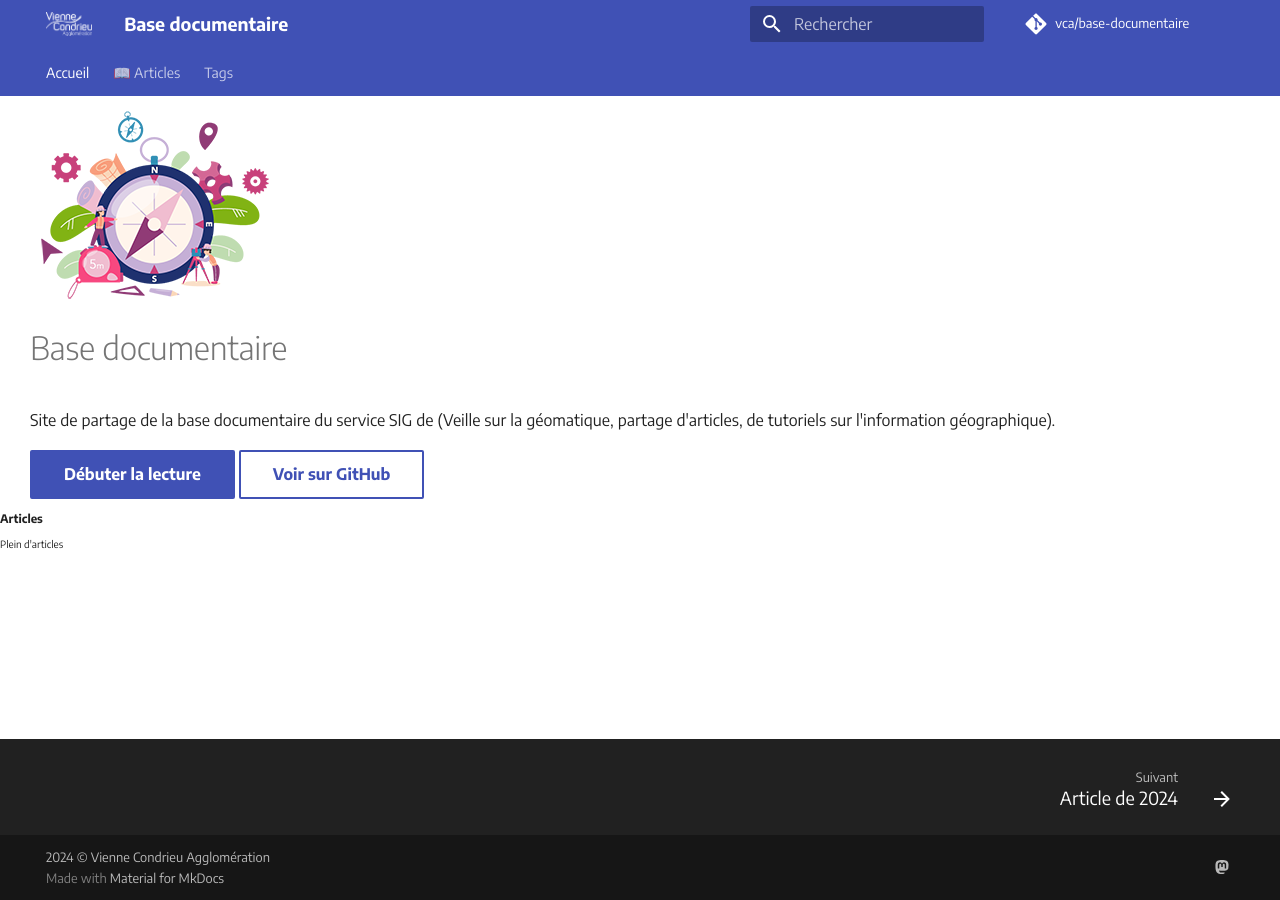
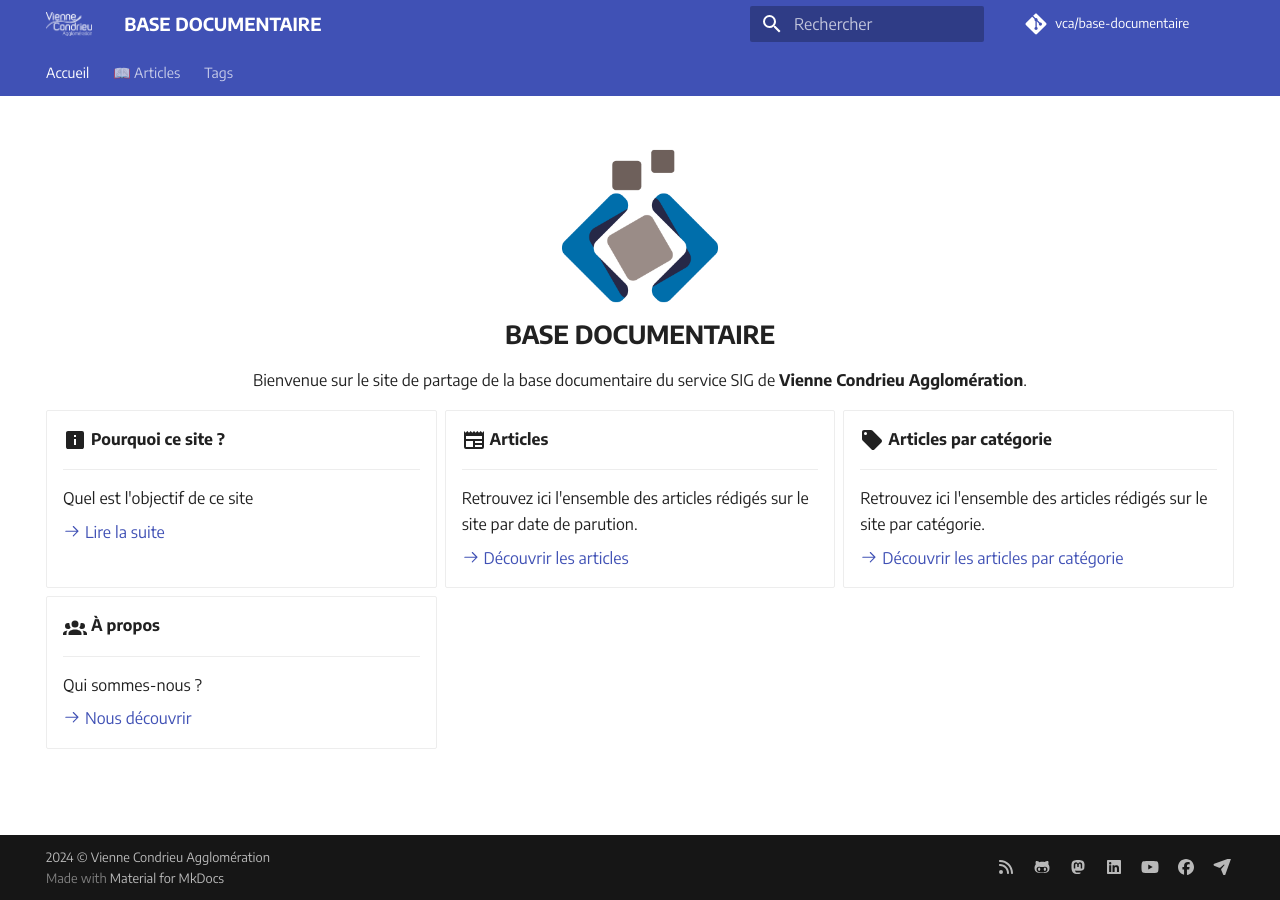
Before and after one commit to vienne-condrieu-agglomeration/igeo, an MkDocs documentation site: the page built from docs/index.md, in a window 1280 px wide. Built offline with MkDocs 1.6.1 and Material for MkDocs 9.7.7, drawn with Linux system fonts in a browser that asks for light colours; comment, search, counter and statistics services are not loaded.

```diff
--- a/docs/index.md
+++ b/docs/index.md
@@ -1,15 +1,72 @@
 ---
-title: Accueil
+title: BASE DOCUMENTAIRE
 date: 2024-04-15
-description: Page d'accueil de la base documentaire du service IG&O de Vienne Condrieu Agglomération. C'est aussi un site de veille sur la géomatique libre, la partage d'articles, de tutoriels sur l'information géographique.
-tags:
-    - IG&O
-template: home.html
+description: Page d'accueil de la base documentaire du service SIG de Vienne Condrieu Agglomération. C'est aussi un site de veille sur la géomatique, la partage d'articles et de tutoriels sur l'information géographique
+# template: home.html
 search:
     exclude: true
 hide:
     - navigation
+    - footer
     - toc
 ---
+<style>
+  .md-typeset h1,
+  .md-content__button {
+    display: none;
+  }
+  .md-typeset h2 {
+    font-size: 1.5625em;
+    font-weight: bold;
+    line-height: 1.4;
+    margin: 0.14em 0 .64em;
+  }
+</style>
 
-# Bienvenue
+<div style="text-align: center">
+  <div>
+      <img src="assets/images/logo/logo-v01.png" style="max-width: 160px;" />
+  </div>
+  <div>
+    <h2>BASE DOCUMENTAIRE</h2>
+    <p>Bienvenue sur le site de partage de la base documentaire du service SIG de <b>Vienne Condrieu Agglomération</b>.</p>
+    <!-- <p>Veille sur la géomatique, partage d'articles et de tutoriels sur l'information géographique</p> -->
+  </div>
+</div>
+
+<div class="grid cards" markdown>
+
+-   :material-information-box:{ .lg .middle } __Pourquoi ce site ?__
+
+    ---
+
+    Quel est l'objectif de ce site
+
+    [:octicons-arrow-right-24: Lire la suite](#)
+
+-   :material-newspaper:{ .lg .middle } __Articles__
+
+    ---
+
+    Retrouvez ici l'ensemble des articles rédigés sur le site par date de parution.
+
+    [:octicons-arrow-right-24: Découvrir les articles](#)
+
+-   :material-tag:{ .lg .middle } __Articles par catégorie__
+
+    ---
+
+    Retrouvez ici l'ensemble des articles rédigés sur le site par catégorie.
+
+    [:octicons-arrow-right-24: Découvrir les articles par catégorie](#)
+
+
+-   :material-account-group:{ .lg .middle } __À propos__
+
+    ---
+
+    Qui sommes-nous ?
+
+    [:octicons-arrow-right-24: Nous découvrir](#)
+
+</div>
--- a/mkdocs.yml
+++ b/mkdocs.yml
@@ -1,6 +1,6 @@
 ---
 # INFORMATION SUR LE PROJET
-site_name: Base documentaire
+site_name: BASE DOCUMENTAIRE
 site_description: >-
   Retrouvez ici toute la documentation produite par le service Information Géographique et Observatoire
   de Vienne Condrieu AGglomération
@@ -52,8 +52,27 @@
 # PERSONNALISATION
 extra:
   social:
+    - icon: "fontawesome/solid/rss"
+      link: "https://geotribu.fr/feed_rss_created.xml"
+      name: "S'abonner aux nouveaux contenus via RSS"
+    - icon: "fontawesome/brands/github-alt"
+      link: "https://github.com/vienne-condrieu-agglomeration/"
+      name: "L'organisation Github du service SIG de Vienne Condrieu Agglomération"
     - icon: fontawesome/brands/mastodon
       link: https://mapstodon.space/@allfab
+      name: "Allfab sur Mapstodon"
+    - icon: "fontawesome/brands/linkedin"
+      link: "https://www.linkedin.com/search/results/all/?keywords=vienne%20condrieu%20agglomeration"
+      name: "Les contenus de Vienne Condrieu Agglomération sur LinkedIn"
+    - icon: "fontawesome/brands/youtube"
+      link: https://www.youtube.com/@viennecondrieuagglomeratio8501
+      name: "Chaîne Youtube de Vienne Condrieu Agglomération"
+    - icon: "fontawesome/brands/facebook"
+      link: "https://www.facebook.com/VienneCondrieuAgglomeration"
+      name: "Page Facebook de Vienne Condrieu Agglomération"
+    - icon: fontawesome/solid/paper-plane
+      link: mailto:<igeo@vienne-condrieu-aggloemration.fr>
+      name: "Nous contacter"
   # Cookie consent
   consent:
     title: Consentement 🍪
--- a/theme/assets/stylesheets/home.css
+++ b/theme/assets/stylesheets/home.css
@@ -29,6 +29,7 @@
 /* Hero */
 .tx-container {
   padding-top: 0rem;
+  /* background: linear-gradient(to bottom, var(--md-primary-fg-color), rgb(154, 140, 135) 99%,#fff 99%); */
   background: linear-gradient(to bottom, var(--md-primary-fg-color), rgb(127, 24, 223) 99%,#fff 99%);
   /* background: linear-gradient(
     to bottom,
--- a/theme/home.html
+++ b/theme/home.html
@@ -18,7 +18,8 @@
         </div>
         <div class="tx-hero__content">
           <h1>Base documentaire</h1>
-          <p>Site de partage de la base documentaire du service SIG de <b></b> (Veille sur la géomatique, partage d'articles, de tutoriels sur l'information géographique).</p>
+          <p>Site de partage de la base documentaire du service SIG de <b>Vienne Condrieu Agglomération</b></p>
+          <p>Veille sur la géomatique, partage d'articles et de tutoriels sur l'information géographique</p>
           <a href="{{ page.next_page.url | url }}" title="{{ page.next_page.title | striptags }}" class="md-button md-button--primary">
             Débuter la lecture
           </a>
@@ -29,42 +30,11 @@
       </div>
     </div>
 </section>
-
-<!-- Content -->
-<div class="md-container secondary-section">
-  <div class="g">
-    <!-- Articles -->
-    <div class="section follow" id="articles">
-      <div class="component-wrapper">
-        <div class="first-column">
-          <h3>Articles</h3>
-          <p>
-            Plein d'articles
-          </p>
-        </div>
-        <div class="second-column">
-          <div class="image-wrapper">
-            {% if config.extra.latest %}
-            <a href="/{{ config.extra.latest.articles[0].url_rel | default('/') }}" hreflang={{
-              config.extra.latest.articles[0].language | default('fr') }} title="Lien vers le dernier article">
-              <img src="{{ config.extra.latest.articles[0].image | default('fr') }}"
-                alt="Illustration du dernier article publié" decoding="async" loading="lazy" draggable="false">
-              <div class="image-overlay">{{ config.extra.latest.articles[0].title | default('Placeholder') }}, par {{
-                config.extra.latest.articles[0].authors | default('Valeur par défaut') | join(", ") }}</div>
-            </a>
-            {% endif %}
-          </div>
-        </div>
-      </div>
-    </div>
-
-
-  </div>
-</div>
 {% endblock %}
 
 <!-- Content -->
 {% block content %}
+{{ super() }}
 {% endblock %}
 
 <!-- Light footer -->
```
Also changed, not shown: docs/articles/2024/2024-04-15-postgresql-installtion.md (added, +203 -0 lines), docs/articles/2024/2024-04-15-test.md (deleted, +0 -30 lines), theme/assets/images/logo/favicon.png, theme/assets/images/logo/logo-v01-home.png (added), theme/assets/images/logo/logo-v01.png (added), theme/assets/images/logo/logo-v02.png (added), 3 other files.
